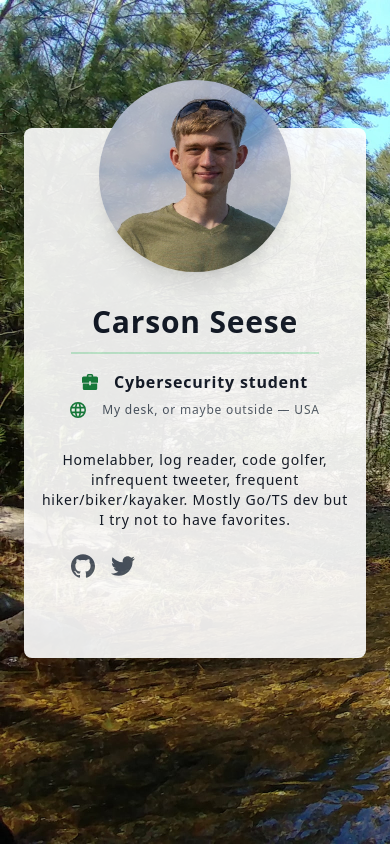
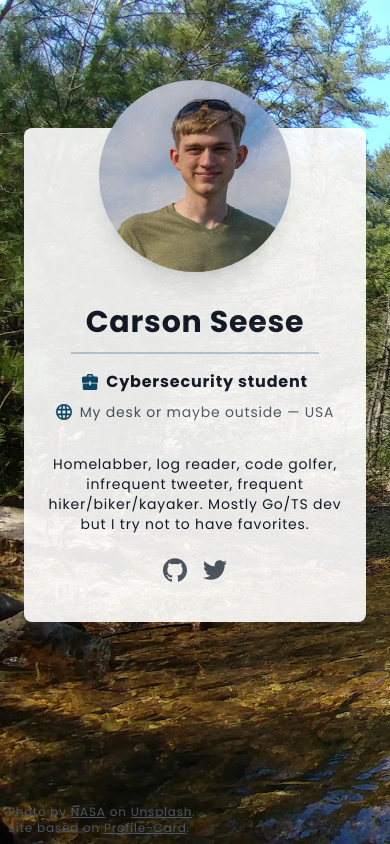
Before and after one commit to CS-5/carsonseese.com, a Next.js app: page / in a window 390 px wide. Built offline with nearby package versions, Linux system fonts and the light colour scheme.

Commit message:
Minor font and layout tweaks

```diff
--- /dev/null
+++ b/pages/_document.tsx
@@ -0,0 +1,41 @@
+import Document, {
+  DocumentContext,
+  Html,
+  Head,
+  Main,
+  NextScript,
+  DocumentInitialProps,
+} from "next/document";
+
+class MyDocument extends Document {
+  static async getInitialProps(
+    ctx: DocumentContext
+  ): Promise<DocumentInitialProps> {
+    return await Document.getInitialProps(ctx);
+  }
+
+  render(): JSX.Element {
+    return (
+      <Html>
+        <Head>
+          <link rel="preconnect" href="https://fonts.googleapis.com" />
+          <link
+            rel="preconnect"
+            href="https://fonts.gstatic.com"
+            crossOrigin="anonymous"
+          />
+          <link
+            href="https://fonts.googleapis.com/css2?family=Poppins:wght@400;700&display=swap"
+            rel="stylesheet"
+          />
+        </Head>
+        <body>
+          <Main />
+          <NextScript />
+        </body>
+      </Html>
+    );
+  }
+}
+
+export default MyDocument;
--- a/pages/index.tsx
+++ b/pages/index.tsx
@@ -25,10 +25,10 @@ export default function Index(): ReactNode {
               />
 
               <h1 className="text-3xl font-bold pt-8 lg:pt-0">Carson Seese</h1>
-              <div className="mx-auto lg:mx-0 w-4/5 pt-3 border-b-2 border-green-500 opacity-25"></div>
+              <div className="mx-auto lg:mx-0 w-4/5 pt-3 border-b-2 border-sky-900 opacity-25"></div>
               <p className="pt-4 text-base font-bold flex items-center justify-center lg:justify-start">
                 <svg
-                  className="h-4 fill-current text-green-700 pr-4"
+                  className="h-4 fill-current text-sky-900 pr-2"
                   xmlns="http://www.w3.org/2000/svg"
                   viewBox="0 0 20 20"
                 >
@@ -36,15 +36,15 @@ export default function Index(): ReactNode {
                 </svg>
                 Cybersecurity student
               </p>
-              <p className="pt-2 text-gray-600 text-xs lg:text-sm flex items-center justify-center lg:justify-start">
+              <p className="pt-2 text-gray-600 text-sm lg:text-sm flex items-center justify-center lg:justify-start">
                 <svg
-                  className="h-4 fill-current text-green-700 pr-4"
+                  className="h-4 fill-current text-sky-900 pr-2"
                   xmlns="http://www.w3.org/2000/svg"
                   viewBox="0 0 20 20"
                 >
                   <path d="M10 20a10 10 0 1 1 0-20 10 10 0 0 1 0 20zm7.75-8a8.01 8.01 0 0 0 0-4h-3.82a28.81 28.81 0 0 1 0 4h3.82zm-.82 2h-3.22a14.44 14.44 0 0 1-.95 3.51A8.03 8.03 0 0 0 16.93 14zm-8.85-2h3.84a24.61 24.61 0 0 0 0-4H8.08a24.61 24.61 0 0 0 0 4zm.25 2c.41 2.4 1.13 4 1.67 4s1.26-1.6 1.67-4H8.33zm-6.08-2h3.82a28.81 28.81 0 0 1 0-4H2.25a8.01 8.01 0 0 0 0 4zm.82 2a8.03 8.03 0 0 0 4.17 3.51c-.42-.96-.74-2.16-.95-3.51H3.07zm13.86-8a8.03 8.03 0 0 0-4.17-3.51c.42.96.74 2.16.95 3.51h3.22zm-8.6 0h3.34c-.41-2.4-1.13-4-1.67-4S8.74 3.6 8.33 6zM3.07 6h3.22c.2-1.35.53-2.55.95-3.51A8.03 8.03 0 0 0 3.07 6z" />
                 </svg>
-                My desk, or maybe outside<span>&nbsp;&#8212;&nbsp;</span>USA
+                My desk or maybe outside <span>&nbsp;&mdash;&nbsp;</span> USA
               </p>
               <p className="pt-8 text-sm">
                 Homelabber, log reader, code golfer, infrequent tweeter,
@@ -52,14 +52,16 @@ export default function Index(): ReactNode {
                 have favorites.
               </p>
 
-              <div className="mt-6 pb-16 lg:pb-0 w-4/5 lg:w-full mx-auto flex flex-wrap">
+              <div className="my-6 lg:mb-0 w-4/5 lg:w-full mx-auto flex justify-center">
                 <a
                   className="link"
                   href="https://github.com/cs-5"
                   data-tippy-content="@github_handle"
+                  target="_blank"
+                  rel="noreferrer"
                 >
                   <svg
-                    className="h-6 fill-current text-gray-600 hover:text-green-700"
+                    className="h-6 fill-current text-gray-600 hover:text-sky-900 "
                     role="img"
                     viewBox="0 0 24 24"
                     xmlns="http://www.w3.org/2000/svg"
@@ -72,9 +74,11 @@ export default function Index(): ReactNode {
                   className="link"
                   href="https://twitter.com/carsons_5"
                   data-tippy-content="@twitter_handle"
+                  target="_blank"
+                  rel="noreferrer"
                 >
                   <svg
-                    className="h-6 fill-current text-gray-600 hover:text-green-700 pl-4"
+                    className="h-6 fill-current text-gray-600 hover:text-sky-900 pl-4"
                     role="img"
                     viewBox="0 0 24 24"
                     xmlns="http://www.w3.org/2000/svg"
@@ -113,6 +117,42 @@ export default function Index(): ReactNode {
               className="rounded-none lg:rounded-lg shadow-2xl hidden lg:block"
             />
           </div>
+
+          <div className="fixed z-10 bottom-0 left-0 pl-2 pb-2 text-gray-600 text-xs">
+            <p>
+              Photo by{" "}
+              <a
+                href="https://unsplash.com/@nasa"
+                target="_blank"
+                rel="noreferrer"
+                className="underline"
+              >
+                NASA
+              </a>{" "}
+              on{" "}
+              <a
+                href="https://unsplash.com/photos/Q1p7bh3SHj8"
+                target="_blank"
+                rel="noreferrer"
+                className="underline"
+              >
+                Unsplash
+              </a>
+              .
+            </p>
+            <p>
+              Site based on{" "}
+              <a
+                href="https://github.com/tailwindtoolbox/Profile-Card"
+                target="_blank"
+                rel="noreferrer"
+                className="underline"
+              >
+                Profile-Card
+              </a>
+              .
+            </p>
+          </div>
         </div>
       </div>
     </>
--- a/tailwind.config.js
+++ b/tailwind.config.js
@@ -1,3 +1,5 @@
+const defaultTheme = require("tailwindcss/defaultTheme");
+
 module.exports = {
   content: [
     "./pages/**/*.{js,ts,jsx,tsx}",
@@ -6,7 +8,11 @@ module.exports = {
   mode: "jit",
   darkMode: "class",
   theme: {
-    extend: {},
+    extend: {
+      fontFamily: {
+        sans: ["Poppins", ...defaultTheme.fontFamily.sans],
+      },
+    },
   },
   plugins: [require("@tailwindcss/typography")],
 };
```
